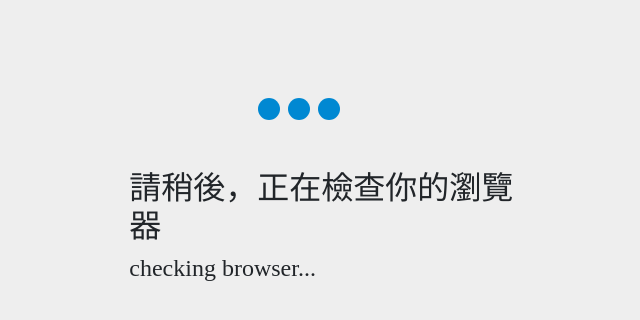
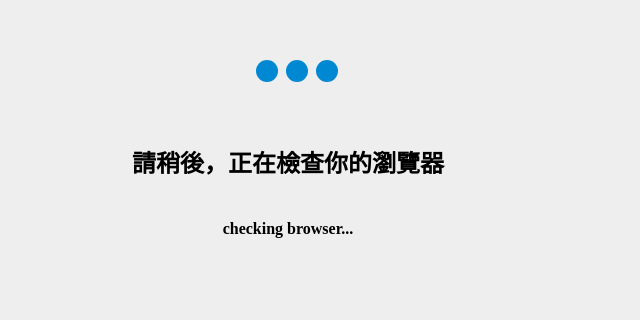
Before and after one commit to ishareget/browsercheck, an Angular app: page / in a window 1280 px wide. Shown: the part 228-548 px from the top of the page, without its empty margins (352-992 px from the left). Built offline with nearby package versions, Linux system fonts and the light colour scheme; what ng2-cookies, ng2-device-detector would draw is missing.

Commit message:
update css & index title

```diff
--- a/angular-cli.json
+++ b/angular-cli.json
@@ -17,7 +17,6 @@
     "tsconfig": "tsconfig.json",
     "prefix": "app",
     "styles": [
-      "../node_modules/bootstrap/dist/css/bootstrap.min.css",
       "styles.css"
     ],
     "scripts": [
--- a/src/app/app.component.css
+++ b/src/app/app.component.css
@@ -1,23 +1,12 @@
-* {
-    font-family: Microsoft JhengHei;
+.pos {
+    display: flex;
+    flex-direction: column;
+    justify-content: center;
+    align-items: center;
+    height: 95vh;
 }
 
-#browserCheck {
-    height: 815px;
-    background-color: rgb(238, 238, 238);
-}
-
-.row {
-    margin: 0;
-    height: 815px;
-}
-
-.pos {
-    position: relative;
-    top: 40%;
-}
-
-.font-pos {
-    position: relative;
-    left: 10%;
-}
+/* .font-pos {
+    position: absolute;
+    margin-left: 38%;
+} */
--- a/src/app/app.component.html
+++ b/src/app/app.component.html
@@ -1,8 +1,3 @@
-<div id="browserCheck">
-
-  <div class="contanier">
-    <div class="row">
-      <div class="offset-md-4 col-md-4">
 <div class="pos">
   <div class="circle-range">
     <div></div>
@@ -10,12 +5,6 @@
     <div></div>
     <div></div>
   </div>
-          <div class="font-pos">
     <h2>請稍後，正在檢查你的瀏覽器</h2>
-            <h4 class="mt-2">checking browser...</h4>
+    <h4>checking browser...</h4>
 </div>
-        </div>
-      </div>
-    </div>
-  </div>
-</div>
--- a/src/css/loading.css
+++ b/src/css/loading.css
@@ -3,7 +3,6 @@
     height: 64px;
     display: inline-block;
     position: relative;
-    left: 50%;
 }
 
 .circle-range div {
@@ -11,26 +10,24 @@
     height: 22px;
     border-radius: 100%;
     background-color: rgb(0, 136, 210);
-    animation-timing-function: 1s;
     position: absolute;
 }
 
 .circle-range div:nth-child(1) {
-    left: -30px;
     animation: cir1 0.5s ease infinite;
 }
 
 .circle-range div:nth-child(2) {
-    left: -30px;
     animation: cirmove 0.5s ease infinite;
 }
 
 .circle-range div:nth-child(3) {
+    left: 30px;
     animation: cirmove 0.5s ease infinite;
 }
 
 .circle-range div:nth-child(4) {
-    left: 30px;
+    left: 60px;
     animation: cir2 0.5s ease infinite;
 }
 
--- a/src/index.html
+++ b/src/index.html
@@ -3,7 +3,7 @@
 
 <head>
   <meta charset="utf-8">
-  <title>天使計劃 - 瀏覽器檢測</title>
+  <title>正在為您檢查瀏覽器...</title>
   <meta name="viewport" content="width=device-width, initial-scale=1">
   <meta name="description" content="">
   <meta name="author" content="">
--- a/src/styles.css
+++ b/src/styles.css
@@ -1,6 +1,6 @@
 /* You can add global styles to this file, and also import other style files */
 
 @import url('./css/loading.css');
-* {
-    font-family: 'Noto Sans TC', sans-serif;
+body {
+    background-color: rgb(238, 238, 238);
 }
```
Lines whose indentation alone changed are shown as unchanged.
